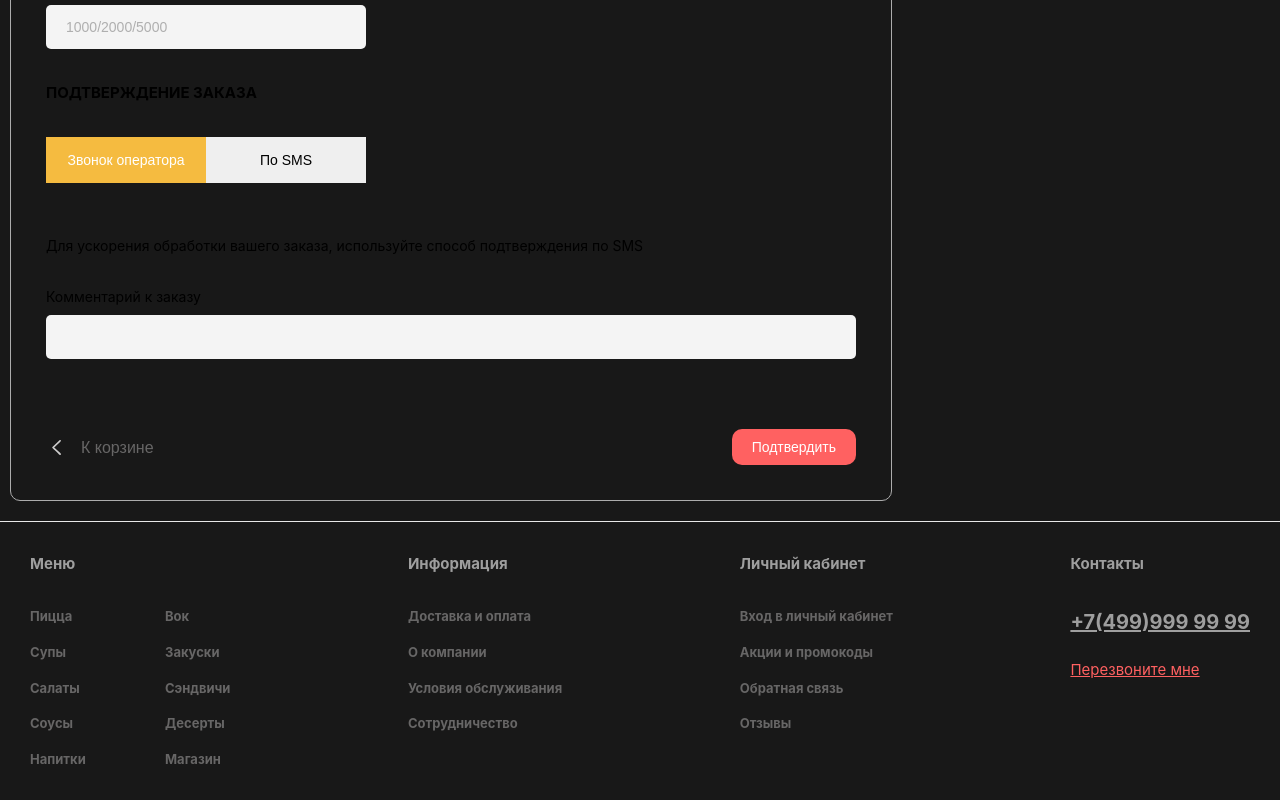
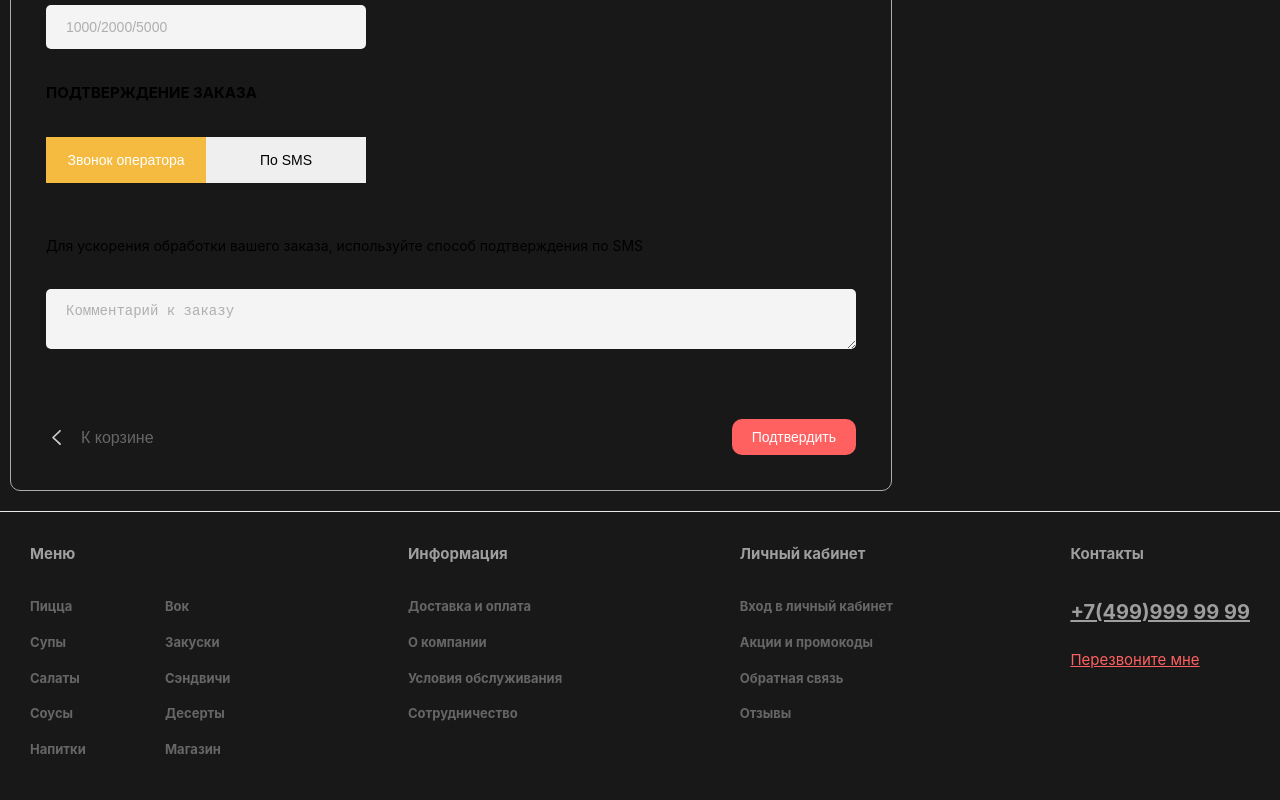
Before and after one commit to At0m234/Pizza, a Vue app: page /order-registration in a window 1280 px wide. Shown: the part 1139-1939 px from the top of the page. Built offline with nearby package versions, Linux system fonts and the light colour scheme.

Commit message:
replaced comment CustomInput on textarea

```diff
--- a/src/components/OrderRegistration.vue
+++ b/src/components/OrderRegistration.vue
@@ -232,13 +232,13 @@ function toggleButtonActive(buttons: Button[], index: number) {
           Для ускорения обработки вашего заказа, используйте способ
           подтверждения по SMS
         </h3>
-        <CustomInput
+        <textarea
+          class="order__comment"
+          placeholder="Комментарий к заказу"
           name="comment"
-          label="Комментарий к заказу"
-          :customStyles="{ width: '100%', minWidth: '320px' }"
           type="text"
-          :maxlength="100"
-        />
+          :maxlength="300"
+        ></textarea>
       </div>
       <!-- Submit Submit Submit Submit Submit Submit Submit Submit Submit Submit Submit Submit Submit Submit Submit Submit Submit Submit Submit Submit Submit Submit -->
       <div class="order__submit">
@@ -357,6 +357,40 @@ function toggleButtonActive(buttons: Button[], index: number) {
     margin-bottom: 35px;
   }
 
+  &__comment {
+    padding: 14px 20px;
+    background: var(--bg-input-order);
+    border-radius: 5px;
+    border: none;
+    font-style: normal;
+    font-weight: 400;
+    font-size: 14px;
+    line-height: 16px;
+    color: var(--color-text-black);
+    width: 100%;
+    resize: vertical;
+
+    &:hover {
+      outline-width: 1px;
+      outline-style: solid;
+      outline-color: #ff6161;
+    }
+
+    &:focus {
+      outline-width: 1px;
+      outline-style: solid;
+      outline-color: #ff6161;
+    }
+
+    &::placeholder {
+      font-style: normal;
+      font-weight: 400;
+      font-size: 14px;
+      line-height: 16px;
+      color: var(--order-placeholder);
+    }
+  }
+
   &__submit {
     display: flex;
     align-items: flex-end;
```
